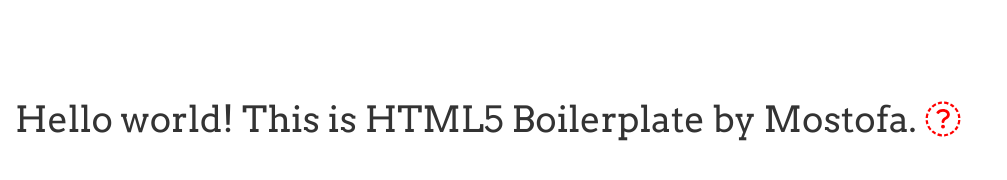
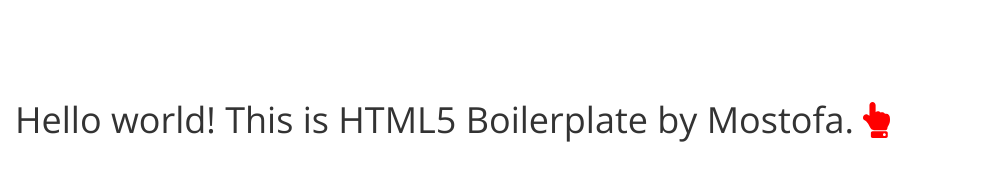
Before and after one commit to ashikjs/HTML5, a plain HTML site: page boilerplate-bootstrap3.7/index.html in a window 1280 px wide. Shown: the whole page, without its empty margins (0-1007 px from the left). Drawn offline with nearby package versions, Linux system fonts and the light colour scheme.

Commit message:
css font add google fonts and bootstrap 3.7 resolve fontsawsome icone missing isssue...

```diff
--- a/boilerplate-bootstrap3.7/css/style.css
+++ b/boilerplate-bootstrap3.7/css/style.css
@@ -1,37 +1,41 @@
-/*****Custome fonts *****/
-@font-face {
-    font-family: 'Arvo';
-    font-weight: 400;
-    src: url('../fonts/Arvo/Arvo-Regular.ttf') format('truetype');
-    /*url('myfont.woff2') format('woff2'),*/
-    /*url('myfont.woff') format('woff');*/
-}
+/***** Google fonts *****/
+@import url('https://fonts.googleapis.com/css?family=Open+Sans:300,400,600,700,800');
+/***** Custom fonts *****/
+/*@font-face {*/
+    /*font-family: 'Arvo';*/
+    /*font-weight: 400;*/
+    /*src: url('../fonts/Arvo/Arvo-Regular.ttf') format('truetype');*/
+    /*!*url('myfont.woff2') format('woff2'),*!*/
+    /*!*url('myfont.woff') format('woff');*!*/
+/*}*/
 
-@font-face {
-    font-family: 'Arvo';
-    font-weight: 400;
-    font-style: italic;
-    src: url('../fonts/Arvo/Arvo-Italic.ttf') format('truetype');
-}
+/*@font-face {*/
+    /*font-family: 'Arvo';*/
+    /*font-weight: 400;*/
+    /*font-style: italic;*/
+    /*src: url('../fonts/Arvo/Arvo-Italic.ttf') format('truetype');*/
+/*}*/
 
-@font-face {
-    font-family: 'Arvo';
-    font-weight: 800;
-    src: url('../fonts/Arvo/Arvo-Bold.ttf') format('truetype');
-}
+/*@font-face {*/
+    /*font-family: 'Arvo';*/
+    /*font-weight: 800;*/
+    /*src: url('../fonts/Arvo/Arvo-Bold.ttf') format('truetype');*/
+/*}*/
 
-@font-face {
-    font-family: 'Arvo';
-    font-weight: 800;
-    font-style: italic;
-    src: url('../fonts/Arvo/Arvo-BoldItalic.ttf') format('truetype');
-}
+/*@font-face {*/
+    /*font-family: 'Arvo';*/
+    /*font-weight: 800;*/
+    /*font-style: italic;*/
+    /*src: url('../fonts/Arvo/Arvo-BoldItalic.ttf') format('truetype');*/
+/*}*/
 
 body {
     margin: 0;
     padding: 0;
     font-size: 14px;
-    font-family: 'Arvo', sans-serif;
+    /*font-family: 'Arvo', sans-serif;*/
+    font-family: 'Open Sans', sans-serif;
+
 }
 ul,ol {
     padding: 0;
--- a/boilerplate-bootstrap3.7/index.html
+++ b/boilerplate-bootstrap3.7/index.html
@@ -32,7 +32,7 @@
 <!-- Add your site or application content here -->
 <div class="container-fluid">
     <!--	<div class="container">	--->
-    <h1 class="h1_">Hello world! This is HTML5 Boilerplate by Mostofa. <i class="fa fa-thumbs-o-up ex_c"></i></h1>
+    <h1 class="h1_">Hello world! This is HTML5 Boilerplate by Mostofa. <i class="fas fa-hand-point-up ex_c"></i></h1>
 
 </div>
 <script src="js/jquery-3.1.1.min.js"></script>
--- a/boilerplate-bootstrap4.2/css/style.css
+++ b/boilerplate-bootstrap4.2/css/style.css
@@ -1,37 +1,41 @@
-/*****Custome fonts *****/
-@font-face {
-    font-family: 'Arvo';
-    font-weight: 400;
-    src: url('../fonts/Arvo/Arvo-Regular.ttf') format('truetype');
-    /*url('myfont.woff2') format('woff2'),*/
-    /*url('myfont.woff') format('woff');*/
-}
+/***** Google fonts *****/
+@import url('https://fonts.googleapis.com/css?family=Open+Sans:300,400,600,700,800');
+/***** Custom fonts *****/
+/*@font-face {*/
+/*font-family: 'Arvo';*/
+/*font-weight: 400;*/
+/*src: url('../fonts/Arvo/Arvo-Regular.ttf') format('truetype');*/
+/*!*url('myfont.woff2') format('woff2'),*!*/
+/*!*url('myfont.woff') format('woff');*!*/
+/*}*/
 
-@font-face {
-    font-family: 'Arvo';
-    font-weight: 400;
-    font-style: italic;
-    src: url('../fonts/Arvo/Arvo-Italic.ttf') format('truetype');
-}
+/*@font-face {*/
+/*font-family: 'Arvo';*/
+/*font-weight: 400;*/
+/*font-style: italic;*/
+/*src: url('../fonts/Arvo/Arvo-Italic.ttf') format('truetype');*/
+/*}*/
 
-@font-face {
-    font-family: 'Arvo';
-    font-weight: 800;
-    src: url('../fonts/Arvo/Arvo-Bold.ttf') format('truetype');
-}
+/*@font-face {*/
+/*font-family: 'Arvo';*/
+/*font-weight: 800;*/
+/*src: url('../fonts/Arvo/Arvo-Bold.ttf') format('truetype');*/
+/*}*/
 
-@font-face {
-    font-family: 'Arvo';
-    font-weight: 800;
-    font-style: italic;
-    src: url('../fonts/Arvo/Arvo-BoldItalic.ttf') format('truetype');
-}
+/*@font-face {*/
+/*font-family: 'Arvo';*/
+/*font-weight: 800;*/
+/*font-style: italic;*/
+/*src: url('../fonts/Arvo/Arvo-BoldItalic.ttf') format('truetype');*/
+/*}*/
 
 body {
     margin: 0;
     padding: 0;
     font-size: 14px;
-    font-family: 'Arvo', sans-serif;
+    /*font-family: 'Arvo', sans-serif;*/
+    font-family: 'Open Sans', sans-serif;
+
 }
 ul,ol {
     padding: 0;
```
